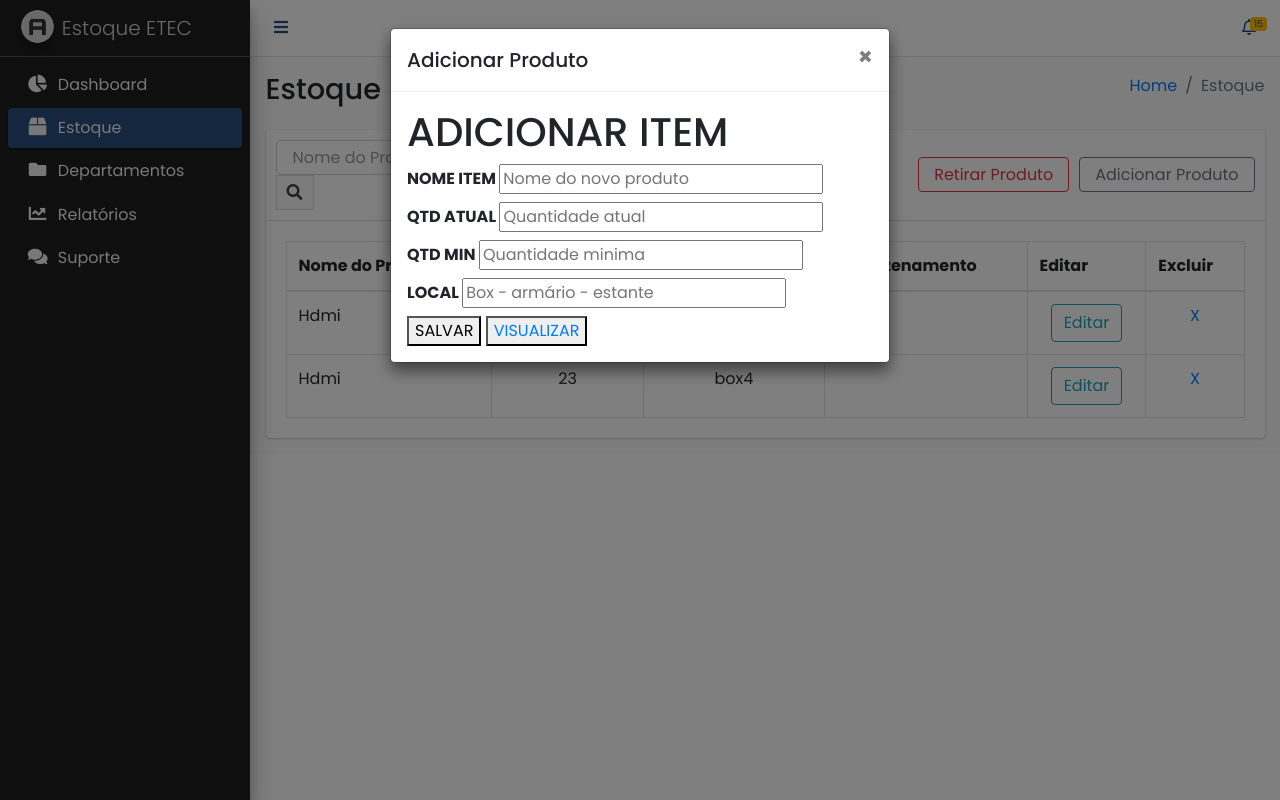
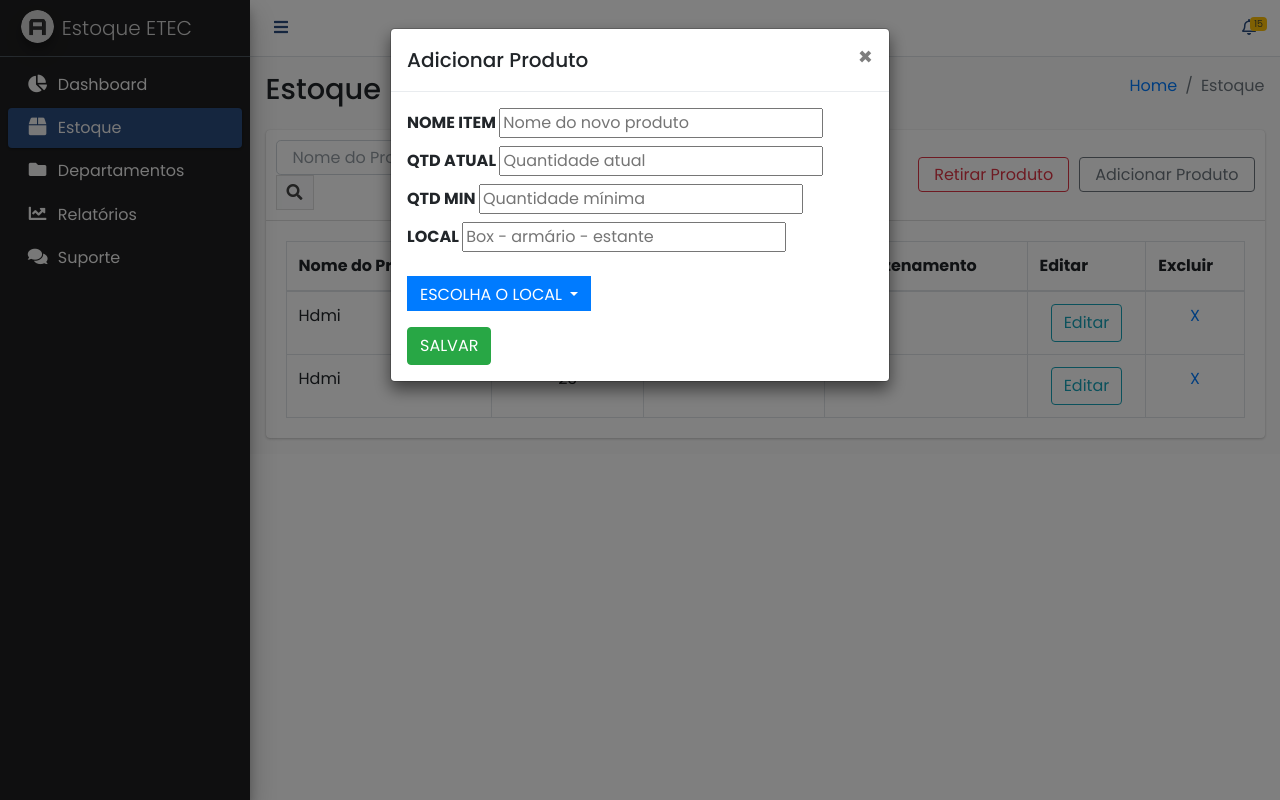
Before and after one commit to dsnneto/control-estoque, a PHP site: page /estoque.php in a window 1280 px wide, after a click on "Adicionar Produto". Run offline with PHP 8.4, Linux system fonts and the light colour scheme; data comes from the database, SQL or seed files in the repository; data that the repository does not hold is empty; some libraries are stand-ins or nearby versions.

Commit message:
dpdow em add item

```diff
--- a/_SQL/bdestoque.sql
+++ b/_SQL/bdestoque.sql
@@ -21,7 +21,7 @@ SET time_zone = "+00:00";
 -- Banco de dados: `bdestoque`
 --
 
-CREATE DATABASE bdestoque;
+CREATE DATABASE bdestoque1;
 
 -- --------------------------------------------------------
 
--- a/conexao/conexao.php
+++ b/conexao/conexao.php
@@ -1,5 +1,5 @@
 <?php
-    $dns = "mysql:host=localhost;dbname=bdestoque;charset=utf8";
+    $dns = "mysql:host=localhost;dbname=bdestoque1;charset=utf8";
     $user= "root";
     $pass= "";
 
--- a/estoque.php
+++ b/estoque.php
@@ -86,8 +86,8 @@ require_once './layout/sidebar.php';
                         <!--<td text align="center"><?= $linha["IDEstoque"]; ?></td>-->
                         <td><?= $linha["nomeEstoque"]; ?></td>
                         <td text align="center"><?= $linha["quantidadeEstoque"]; ?></td>
-                        <td text align="center"><?= $linha["armazenamento"]; ?></td>
                         <td text align="center"><?= $linha["departamento"]; ?></td>
+                        <td text align="center"><?= $linha["local"]; ?></td>
                         <td text align="center"><a href="#" class="btn btn-outline-info" data-toggle="modal" data-target="#modalEditar" data-id="<?= $linha['IDEstoque']; ?>" data-nome="<?= $linha['nomeEstoque']; ?>" data-quantidade="<?= $linha['quantidadeEstoque']; ?>">Editar</a></td>
 
                         <td text align="center"><a href="./excluir.php?id=<?= $linha['IDEstoque']; ?>">X</td>
@@ -126,7 +126,6 @@ require_once './layout/sidebar.php';
             </div>
             <div class="modal-body">
                 <form action="./cadastrobd.php" method="post">
-            <h1>ADICIONAR ITEM</h1>
                     <div class="row">
                         <div class="col">
                             <label for="nome">
@@ -149,33 +148,46 @@ require_once './layout/sidebar.php';
                         <div class="col">
                             <label for="minimo">
                                 <span>QTD MIN</span>
-                    <input type="text" name="minimo" id="minimo" placeholder="Quantidade minima">
-                    </label>
-                </div>
-
-            </div>
-
-            <div class="row">
-                <div class="col">
-                    <label for="minimo">
-                    <span>LOCAL</span>
-                    <input type="text" name="arm" id="arm" placeholder="Box - armário - estante">
+                                <input type="text" name="minimo" id="minimo" placeholder="Quantidade mínima">
                             </label>
                         </div>
                     </div>
 
                     <div class="row">
                         <div class="col">
-                    <button type="submit">SALVAR</button>
-                    <button ><a href="estoque.php">VISUALIZAR</a></button>
+                            <label for="local">
+                                <span>LOCAL</span>
+                                <input type="text" name="arm" id="arm" placeholder="Box - armário - estante" readonly>
+                            </label>
+                            <div class="input-group mt-3 mb-3">
+                                <button type="button" class="btn btn-primary dropdown-toggle" data-bs-toggle="dropdown" aria-expanded="false">
+                                    ESCOLHA O LOCAL
+                                </button>
+                                <ul class="dropdown-menu">
+                                    <li><a class="dropdown-item" href="#" onclick="setLocal('Local 1')">Local 1</a></li>
+                                    <li><a class="dropdown-item" href="#" onclick="setLocal('Local 2')">Local 2</a></li>
+                                    <li><a class="dropdown-item" href="#" onclick="setLocal('Local 3')">Local 3</a></li>
+                                </ul>
+                            </div>
                         </div>
                     </div>
 
+                    <div class="row">
+                        <div class="col">
+                            <button type="submit" class="btn btn-success">SALVAR</button>
+                        </div>
+                    </div>
                 </form>
             </div>
         </div>
     </div>
 </div>
+
+<script>
+    function setLocal(local) {
+        document.getElementById('arm').value = local;
+    }
+</script>
 
 <!-- Modal para Editar Produto -->
 <div class="modal fade" id="modalEditar" tabindex="-1" role="dialog" aria-labelledby="modalEditarLabel" aria-hidden="true">
```
Also changed, not shown: options.php (deleted, +0 -27 lines). Lines whose indentation alone changed are shown as unchanged.
